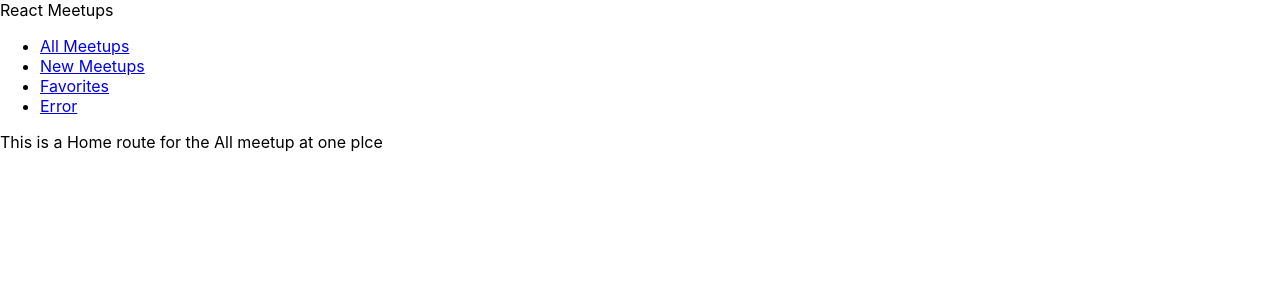
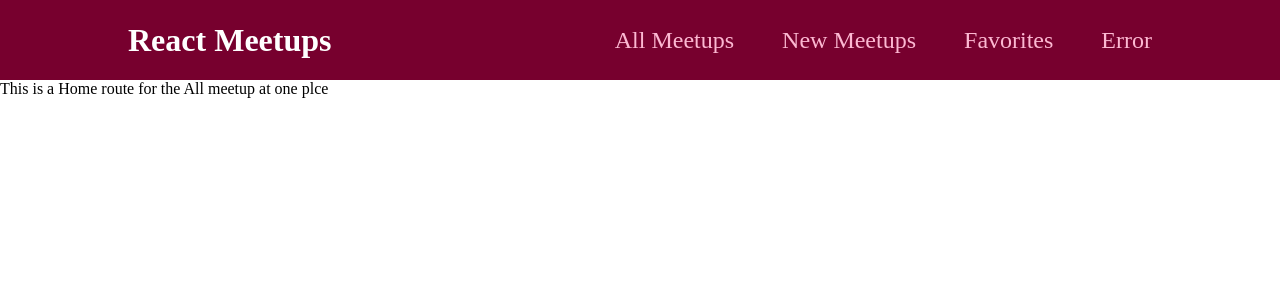
Before and after one commit to Anmolnoor/meetup, a React (Create React App) app: page / in a window 1280 px wide. Shown: the top 300 px of the page. Built offline with nearby package versions, Linux system fonts and the light colour scheme.

Commit message:
add Navigation styles module

```diff
--- a/src/components/layout/MainNavigation.js
+++ b/src/components/layout/MainNavigation.js
@@ -1,10 +1,13 @@
 import React from "react";
 import { Link } from "react-router-dom";
 
+// CSS modules
+import classes from "./MainNavigation.module.css";
+
 const MainNavigation = () => {
 	return (
-		<header>
-			<div>React Meetups</div>
+		<header className={classes.header}>
+			<div className={classes.logo}>React Meetups</div>
 			<nav>
 				<ul>
 					<li>
--- /dev/null
+++ b/src/components/layout/MainNavigation.module.css
@@ -0,0 +1,47 @@
+.header {
+	width: 100%;
+	height: 5rem;
+	display: flex;
+	align-items: center;
+	justify-content: space-between;
+	background-color: #77002e;
+	padding: 0 10%;
+}
+
+.logo {
+	font-size: 2rem;
+	color: white;
+	font-weight: bold;
+}
+
+.header ul {
+	list-style: none;
+	margin: 0;
+	padding: 0;
+	display: flex;
+	align-items: baseline;
+}
+
+.header li {
+	margin-left: 3rem;
+}
+
+.header a {
+	text-decoration: none;
+	font-size: 1.5rem;
+	color: #fcb8d2;
+}
+
+.header a:hover,
+.header a:active,
+.header a.active {
+	color: white;
+}
+
+.badge {
+	background-color: #cc2062;
+	color: white;
+	border-radius: 12px;
+	padding: 0 1rem;
+	margin-left: 0.5rem;
+}
--- a/src/index.css
+++ b/src/index.css
@@ -1,13 +1,8 @@
-body {
-  margin: 0;
-  font-family: -apple-system, BlinkMacSystemFont, 'Segoe UI', 'Roboto', 'Oxygen',
-    'Ubuntu', 'Cantarell', 'Fira Sans', 'Droid Sans', 'Helvetica Neue',
-    sans-serif;
-  -webkit-font-smoothing: antialiased;
-  -moz-osx-font-smoothing: grayscale;
+* {
+	box-sizing: border-box;
+	margin: 0;
+	padding: 0;
 }
 
-code {
-  font-family: source-code-pro, Menlo, Monaco, Consolas, 'Courier New',
-    monospace;
+body {
 }
```
Also changed, not shown: src/App.css (deleted, +0 -38 lines).
